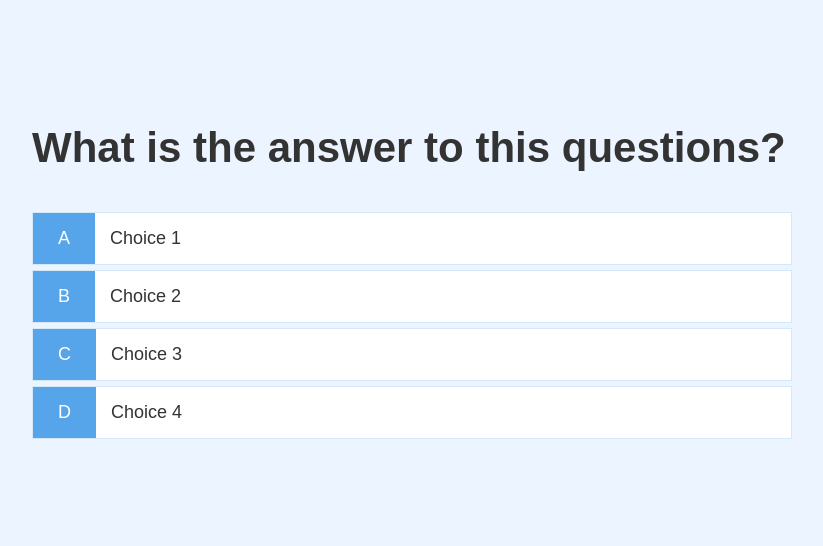
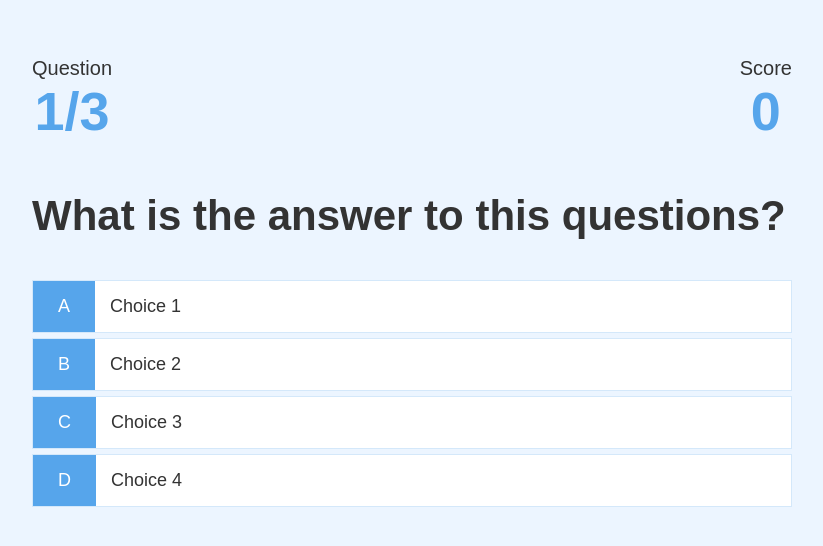
Before and after one commit to Ganesh-Best/Build-A-Quiz-App-With-HTML-CSS-and-JavaScript, a plain HTML site: page game.html in a window 1280 px wide. Shown: the part 116-662 px from the top of the page, without its empty margins (228-1051 px from the left). Drawn offline with Linux system fonts and the light colour scheme.

Commit message:
Second Commit

```diff
--- a/app.css
+++ b/app.css
@@ -3,7 +3,7 @@
     font-size: 62.5%;
   }
 
-  * {
+* {
     box-sizing: border-box;
     font-family: Arial, Helvetica, sans-serif;
     margin: 0;
--- a/game.css
+++ b/game.css
@@ -31,5 +31,20 @@
 
   .incorrect {
       background-color: #dc3545;
+  }
 
+  /*HUD*/
+
+  #hud {
+      display: flex;
+      justify-content: space-between;
   }
+
+  .hud-prefix {
+      text-align: center;
+      font-size: 2rem;
+  }
+
+  .hud-main-text {
+      text-align: center;
+  }
--- a/game.html
+++ b/game.html
@@ -2,7 +2,7 @@
 <html lang="en">
 <head>
     <meta charset="UTF-8">
-    <meta name="viewport" content="width=<device-width>, initial-scale=1.0">
+    <meta name="viewport" content="width=device-width, initial-scale=1.0">
     <title>Document</title>
     <link rel="stylesheet" href="app.css"/>
     <link rel="stylesheet" href="game.css"/>
@@ -10,6 +10,16 @@
 <body>
   <div class="container">
     <div id="game" class="justify-center flex-column">
+        <div id="hud">
+            <div id="hud-item">
+                <p class="hud-prefix">Question</p>
+                <h1 class="hud-main-text" id="questionCounter"></h1>
+            </div>
+            <div id="hud-item">
+                <p class="hud-prefix">Score</p>
+                <h1 class="hud-main-text" id="score">0</h1>
+            </div>
+        </div>
       <h2 id="quesiton">What is the answer to this questions?</h2>
       <div class="choice-container">
         <p class="choice-prefix">A</p>
--- a/game.js
+++ b/game.js
@@ -1,5 +1,8 @@
 const question = document.getElementById("question");
-const choices = Array.from(document.getElementsByClassName('choice-text'));
+const choices = Array.from(document.getElementsByClassName("choice-text"));
+const questionCounterText = document.getElementById("questionCounter");
+const scoreText = document.getElementById("score");
+
 
 let currentQuestion = {};
 let acceptingAnswers = false;
@@ -9,11 +12,11 @@
 
 let questions = [
     {
-        question: 'Inside which HTML element do we put the JavaScript??',
-        choice1: '<script>',
-        choice2: '<javascript>',
-        choice3: '<js>',
-        choice4: '<scripting>',
+        question: "Inside which HTML element do we put the JavaScript?",
+        choice1: "<script>",
+        choice2: "<javascript>",
+        choice3: "<js>",
+        choice4: "<scripting>",
         answer: 1,
     },
     {
@@ -52,6 +55,8 @@
         return window.location.assign("/end.html");
     }
     questionCounter++;
+    questionCounterText.innerText = `${questionCounter}/${MAX_QUESTIONS}`;
+
     const questionIndex = Math.floor(Math.random() * availableQuesions.length);
     currentQuestion = availableQuesions[questionIndex];
     question.innerText = currentQuestion.question;
@@ -76,11 +81,22 @@
 
         const classToApply = selectedAnswer == currentQuestion.answer ? "correct" : "incorrect";
 
+        if(classToApply === "correct") {
+            incrementScore(CORRECT_BONUS);
+        }
+
         selectedChoice.parentElement.classList.add(classToApply);
-        selectedChoice.parentElement.classList.remove(classToApply);
 
-        getNewQuestion();
+        setTimeout(() => {
+            selectedChoice.parentElement.classList.remove(classToApply);
+            getNewQuestion();
+        }, 1000);
     });
 });
 
+incrementScore = num => {
+    score += num;
+    scoreText.innerText = score;
+};
+
 startGame();
```
